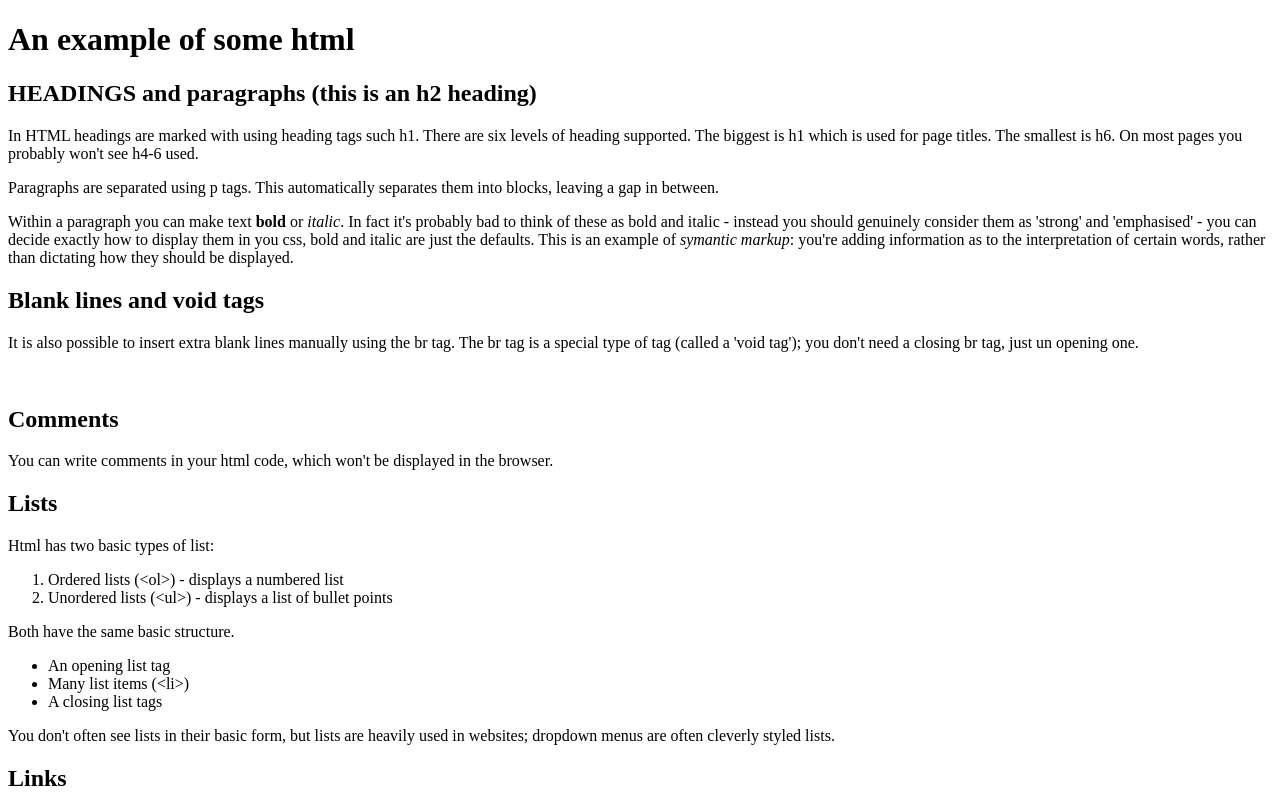
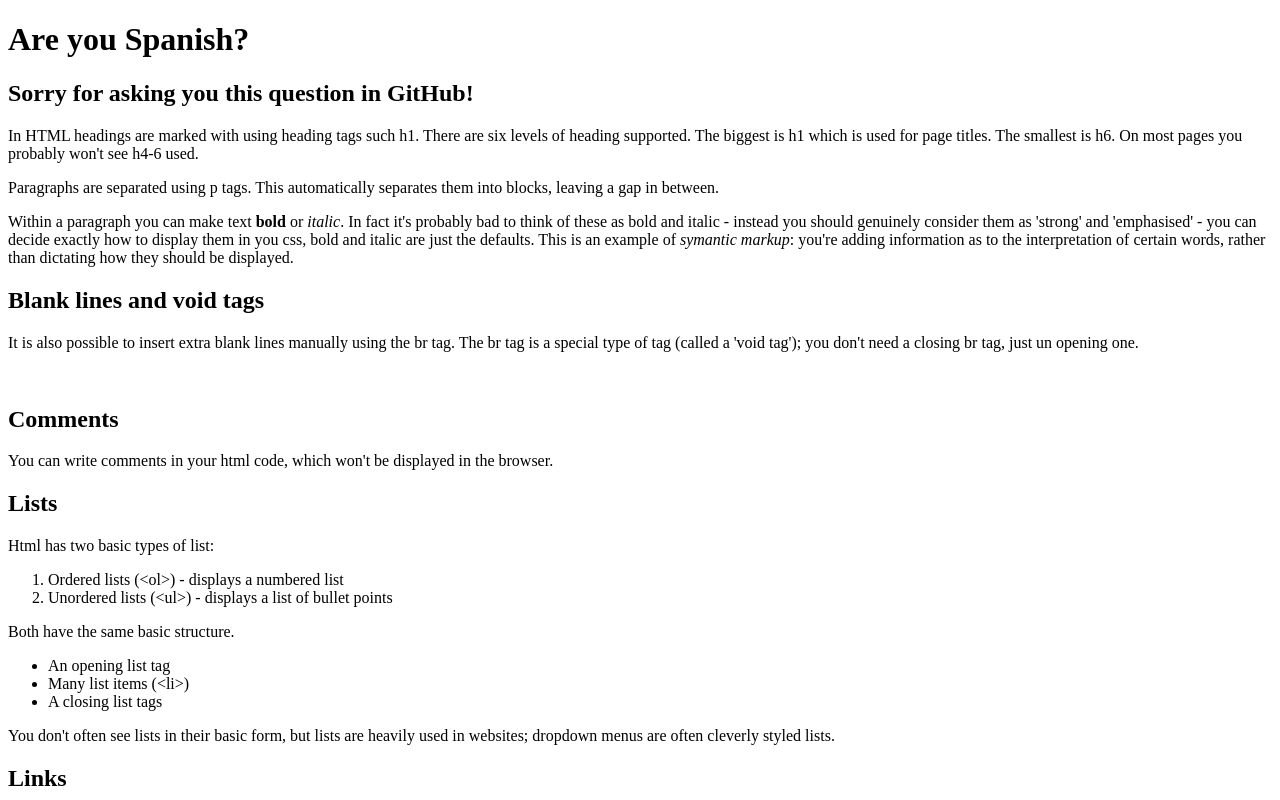
Before and after one commit to Oli3110/Oli3110.github.old, a plain HTML site: page index.html in a window 1280 px wide. Shown: the top 800 px of the page. Drawn offline with Linux system fonts and the light colour scheme.

Commit message:
Made a change

```diff
--- a/index.html
+++ b/index.html
@@ -1,14 +1,14 @@
 <!DOCTYPE html>
 <html>
 <head>
-  <title>Example html page</title>
+  <title>This is the first time I'm trying this</title>
 </head>
 
 <body>
 
-  <h1>An example of some html</h1>
+  <h1>Are you Spanish?</h1>
 
-  <h2>HEADINGS and paragraphs (this is an h2 heading)</h2>
+  <h2>Sorry for asking you this question in GitHub!</h2>
 
   <p>In HTML headings are marked with using heading tags such h1. There are six levels of heading supported. The biggest is h1 which is used for page titles. The smallest is h6. On most pages you probably won't see h4-6 used.</p>
 
```
